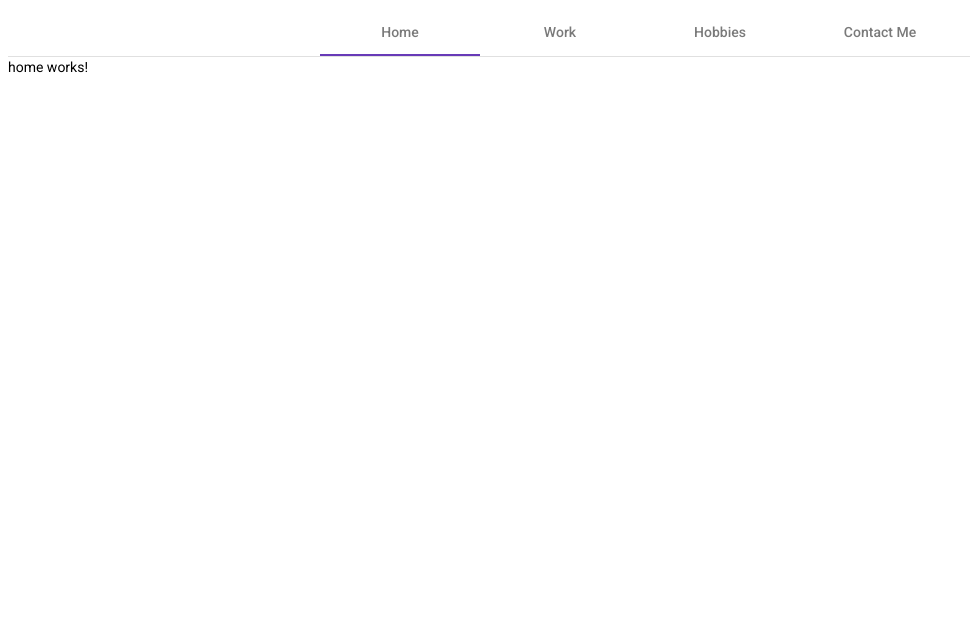
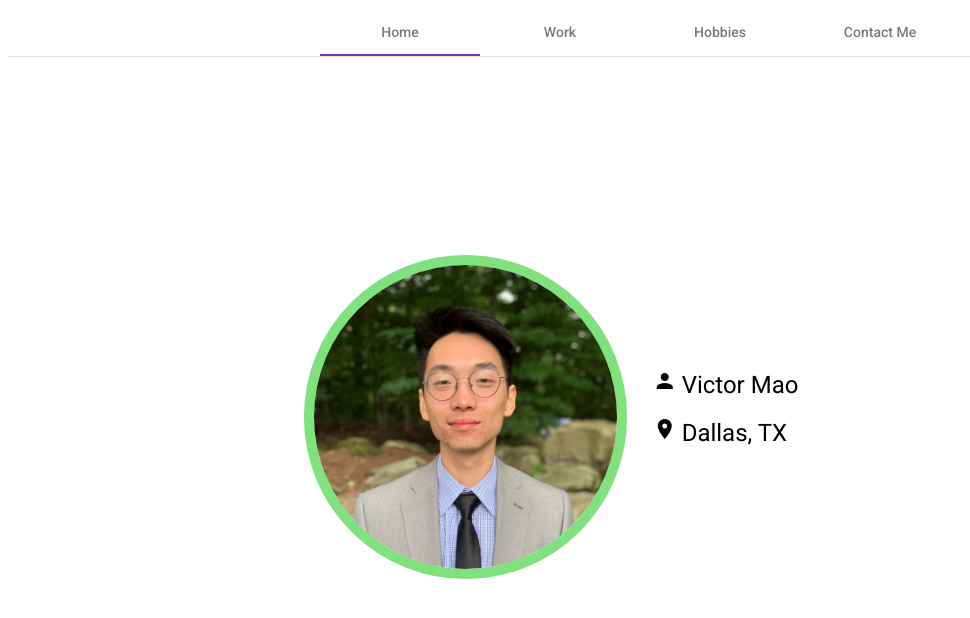
Before and after one commit to vmao19/victor-mao-angular, an Angular app in the folder victor-mao-angular/: page /home in a window 1280 px wide. Shown: the top 618 px of the page, without its empty margins (0-970 px from the left). Built offline with nearby package versions, Linux system fonts and the light colour scheme.

Commit message:
Add home component
Add profile pic and home component information

```diff
--- a/victor-mao-angular/angular.json
+++ b/victor-mao-angular/angular.json
@@ -7,7 +7,7 @@
       "projectType": "application",
       "schematics": {
         "@schematics/angular:component": {
-          "style": "sass"
+          "style": "css"
         }
       },
       "root": "",
--- a/victor-mao-angular/package.json
+++ b/victor-mao-angular/package.json
@@ -16,6 +16,7 @@
     "@angular/common": "~10.0.5",
     "@angular/compiler": "~10.0.5",
     "@angular/core": "~10.0.5",
+    "@angular/flex-layout": "^11.0.0-beta.33",
     "@angular/forms": "~10.0.5",
     "@angular/material": "^10.2.7",
     "@angular/platform-browser": "~10.0.5",
@@ -26,12 +27,12 @@
     "zone.js": "~0.10.3"
   },
   "devDependencies": {
-    "@angular-devkit/build-angular": "~0.1000.4",
+    "@angular-devkit/build-angular": "^0.1100.5",
     "@angular/cli": "~10.0.4",
     "@angular/compiler-cli": "~10.0.5",
-    "@types/node": "^12.11.1",
     "@types/jasmine": "~3.5.0",
     "@types/jasminewd2": "~2.0.3",
+    "@types/node": "^12.11.1",
     "codelyzer": "^6.0.0",
     "jasmine-core": "~3.5.0",
     "jasmine-spec-reporter": "~5.0.0",
--- /dev/null
+++ b/victor-mao-angular/src/app/home/home.component.css
@@ -0,0 +1,36 @@
+.row {
+  display: flex;
+  flex-direction: row;
+  flex-wrap: wrap;
+  width: 100%;
+  height: 90vh;
+}
+
+.column {
+  display: flex;
+  flex-direction: column;
+  flex-basis: 100%;
+  flex: 1;
+  justify-content: center;
+  padding: 1%;
+}
+
+.col-left {
+  display: flex;
+  flex-direction: row;
+  justify-content: flex-end;
+}
+
+.col-right {
+  justify-content: flex-start;
+}
+
+img {
+  width:50%;
+  border-radius: 50%;
+  border: 10px solid #80e27e;
+}
+
+mat-icon {
+  margin-right: 5px;
+}
--- a/victor-mao-angular/src/app/home/home.component.html
+++ b/victor-mao-angular/src/app/home/home.component.html
@@ -1 +1,15 @@
-<p>home works!</p>
+<div class='some-page-wrapper'>
+    <div class='row'>
+      <div class='column'>
+          <div class="col-left">
+            <img src="../../assets/profile-pic-cropped.jpg" alt="A headshot profile picture of me.">
+          </div>
+      </div>
+      <div class='column'>
+          <div class="col-right">
+            <h1 class="md-display-4"><mat-icon>person</mat-icon>Victor Mao</h1>
+            <h1><mat-icon>place</mat-icon>Dallas, TX</h1>
+          </div>
+      </div>
+    </div>
+  </div>
--- a/victor-mao-angular/src/app/home/home.component.ts
+++ b/victor-mao-angular/src/app/home/home.component.ts
@@ -3,7 +3,7 @@ import { Component, OnInit } from '@angular/core';
 @Component({
   selector: 'app-home',
   templateUrl: './home.component.html',
-  styleUrls: ['./home.component.sass']
+  styleUrls: ['./home.component.css']
 })
 export class HomeComponent implements OnInit {
 
--- a/victor-mao-angular/src/app/home/home.module.ts
+++ b/victor-mao-angular/src/app/home/home.module.ts
@@ -1,6 +1,9 @@
 import { NgModule } from '@angular/core';
 import { CommonModule } from '@angular/common';
 import { RouterModule } from '@angular/router';
+import { MaterialModule } from '../shared/material.module';
+import { FlexLayoutModule } from '@angular/flex-layout';
+
 import { HomeComponent } from './home.component';
 
 @NgModule({
@@ -9,6 +12,8 @@ import { HomeComponent } from './home.component';
   ],
   imports: [
     CommonModule,
+    MaterialModule,
+    FlexLayoutModule,
     RouterModule.forChild(
         [{ path: '', component: HomeComponent }]
       )
--- a/victor-mao-angular/src/app/shared/material.module.ts
+++ b/victor-mao-angular/src/app/shared/material.module.ts
@@ -1,6 +1,7 @@
 import { NgModule } from '@angular/core';
 import { CommonModule } from '@angular/common';
-import {MatTabsModule} from '@angular/material/tabs';
+import { MatIconModule } from '@angular/material/icon';
+import { MatTabsModule } from '@angular/material/tabs';
 
 
 @NgModule({
@@ -9,6 +10,7 @@ import {MatTabsModule} from '@angular/material/tabs';
     CommonModule
   ],
   exports: [
+    MatIconModule,
     MatTabsModule
   ]
 })
```
Also changed, not shown: victor-mao-angular/src/app/home/home.component.sass (deleted), victor-mao-angular/src/assets/profile-pic-cropped.jpg (added), 1 other file (tests, documents, lock files or other folders).
